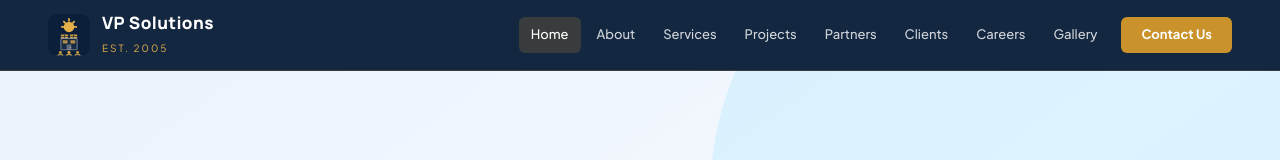
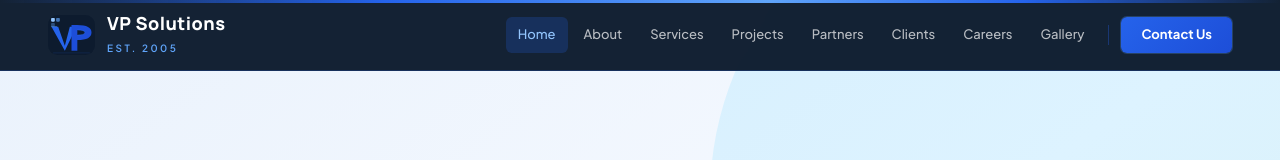
Before and after one commit to iamsagarpj/vp-solutions, a Next.js app: page / in a window 1280 px wide. Shown: the top 160 px of the page. Built offline with nearby package versions, Linux system fonts and the light colour scheme.

Commit message:
TH-0000-python-upgrade-changes-added

```diff
--- a/src/components/layout/Navbar.tsx
+++ b/src/components/layout/Navbar.tsx
@@ -7,27 +7,25 @@ import { cn } from "@/lib/utils";
 import Logo from "@/components/ui/Logo";
 
 const navLinks = [
-  { label: "Home", href: "#home" },
-  { label: "About", href: "#about" },
+  { label: "Home",     href: "#home"     },
+  { label: "About",    href: "#about"    },
   { label: "Services", href: "#services" },
   { label: "Projects", href: "#projects" },
   { label: "Partners", href: "#partners" },
-  { label: "Clients", href: "#clients" },
-  { label: "Careers", href: "#careers" },
-  { label: "Gallery", href: "#gallery" },
+  { label: "Clients",  href: "#clients"  },
+  { label: "Careers",  href: "#careers"  },
+  { label: "Gallery",  href: "#gallery"  },
 ];
 
 export default function Navbar() {
-  const [open, setOpen] = useState(false);
+  const [open,   setOpen]   = useState(false);
   const [active, setActive] = useState("home");
 
   useEffect(() => {
     const sections = document.querySelectorAll("section[id]");
     const observer = new IntersectionObserver(
       (entries) => {
-        entries.forEach((e) => {
-          if (e.isIntersecting) setActive(e.target.id);
-        });
+        entries.forEach((e) => { if (e.isIntersecting) setActive(e.target.id); });
       },
       { rootMargin: "-50% 0px -50% 0px" }
     );
@@ -36,81 +34,144 @@ export default function Navbar() {
   }, []);
 
   return (
-    <nav className="fixed top-0 left-0 right-0 z-50 bg-navy/96 backdrop-blur-md border-b border-gold/20">
+    <nav
+      className="fixed top-0 left-0 right-0 z-50 backdrop-blur-md border-b"
+      style={{
+        background: "rgba(13, 27, 46, 0.97)",
+        borderColor: "rgba(37, 99, 235, 0.22)",
+      }}
+    >
+      {/* ── Top accent line ── */}
+      <div
+        className="absolute top-0 left-0 right-0 h-[2.5px]"
+        style={{
+          background:
+            "linear-gradient(90deg, transparent 0%, #2563eb 30%, #60a5fa 60%, #2563eb 80%, transparent 100%)",
+        }}
+      />
+
       <div className="max-w-screen-2xl mx-auto px-4 sm:px-6 lg:px-8 xl:px-12 h-[60px] sm:h-[66px] lg:h-[70px] flex items-center justify-between">
-        {/* Logo */}
-        <Link href="#home" className="flex items-center gap-2.5 sm:gap-3 flex-shrink-0">
-          <div className="w-[34px] sm:w-[38px] lg:w-[42px] flex-shrink-0">
-            <Logo size={42} />
+
+        {/* ── Logo ── */}
+        <Link href="#home" className="flex items-center gap-2.5 sm:gap-3 flex-shrink-0 group">
+          <div className="flex-shrink-0 transition-transform duration-300 group-hover:scale-105">
+            <Logo size={40} />
           </div>
           <div>
-            <strong className="block font-heading text-[15px] sm:text-[16px] lg:text-[17px] font-extrabold text-white tracking-wide leading-tight">
+            <strong
+              className="block font-heading text-[15px] sm:text-[16px] lg:text-[17px] xl:text-[18px] font-extrabold tracking-wide leading-tight"
+              style={{ color: "#ffffff" }}
+            >
               VP Solutions
             </strong>
-            <span className="text-[9px] sm:text-[10px] tracking-[2px] text-gold-light uppercase">
+            <span
+              className="text-[9px] sm:text-[10px] tracking-[2.5px] uppercase font-semibold"
+              style={{ color: "#60a5fa" }}
+            >
               Est. 2005
             </span>
           </div>
         </Link>
 
-        {/* Desktop links — lg+ */}
+        {/* ── Desktop links (lg+) ── */}
         <div className="hidden lg:flex items-center gap-0.5 xl:gap-1">
           {navLinks.map((l) => (
             <a
               key={l.href}
               href={l.href}
               className={cn(
-                "text-[12px] xl:text-[13px] font-medium px-2.5 xl:px-3 py-2 rounded-md transition-colors",
+                "text-[12px] xl:text-[13px] font-medium px-2.5 xl:px-3 py-2 rounded-md transition-all duration-200",
                 active === l.href.slice(1)
-                  ? "text-white bg-gold/20"
-                  : "text-white/80 hover:text-white hover:bg-gold/15"
+                  ? "text-white"
+                  : "text-white/70 hover:text-white"
               )}
+              style={
+                active === l.href.slice(1)
+                  ? { background: "rgba(37,99,235,0.22)", color: "#93c5fd" }
+                  : undefined
+              }
             >
               {l.label}
             </a>
           ))}
+
+          {/* Divider */}
+          <div
+            className="w-px h-5 mx-2 hidden xl:block"
+            style={{ background: "rgba(37,99,235,0.35)" }}
+          />
+
           <a
             href="#contact"
-            className="ml-2 bg-gold text-white text-[12px] xl:text-[13px] font-bold px-4 xl:px-5 py-2 rounded-md hover:bg-gold-light transition-colors whitespace-nowrap"
+            className="relative overflow-hidden text-white text-[12px] xl:text-[13px] font-bold px-4 xl:px-5 py-2 rounded-md transition-all duration-300 hover:scale-[1.03] hover:shadow-lg"
+            style={{
+              background: "linear-gradient(135deg, #2563eb 0%, #1d4ed8 100%)",
+              boxShadow: "0 0 0 1px rgba(96,165,250,0.25)",
+            }}
+            onMouseEnter={(e) => {
+              (e.currentTarget as HTMLElement).style.boxShadow =
+                "0 4px 20px rgba(37,99,235,0.5), 0 0 0 1px rgba(96,165,250,0.4)";
+            }}
+            onMouseLeave={(e) => {
+              (e.currentTarget as HTMLElement).style.boxShadow =
+                "0 0 0 1px rgba(96,165,250,0.25)";
+            }}
           >
             Contact Us
           </a>
         </div>
 
-        {/* Mobile/Tablet toggle */}
+        {/* ── Mobile/Tablet hamburger ── */}
         <button
-          className="lg:hidden text-white p-1.5 rounded-md hover:bg-white/10 transition-colors"
+          className="lg:hidden p-2 rounded-lg transition-colors"
+          style={{ color: "#93c5fd" }}
           onClick={() => setOpen(!open)}
           aria-label="Toggle menu"
+          onMouseEnter={(e) =>
+            ((e.currentTarget as HTMLElement).style.background = "rgba(37,99,235,0.18)")
+          }
+          onMouseLeave={(e) =>
+            ((e.currentTarget as HTMLElement).style.background = "transparent")
+          }
         >
           {open ? <X size={22} /> : <Menu size={22} />}
         </button>
       </div>
 
-      {/* Mobile/Tablet menu */}
+      {/* ── Mobile / Tablet dropdown ── */}
       {open && (
-        <div className="lg:hidden bg-navy-mid border-t border-white/10 px-4 sm:px-6 pb-4 flex flex-col gap-1 max-h-[calc(100vh-60px)] overflow-y-auto">
-          <div className="grid grid-cols-2 sm:grid-cols-3 gap-1 pt-3">
+        <div
+          className="lg:hidden border-t px-4 sm:px-6 pb-4 pt-3"
+          style={{
+            background: "rgba(10, 18, 38, 0.98)",
+            borderColor: "rgba(37,99,235,0.2)",
+          }}
+        >
+          <div className="grid grid-cols-2 sm:grid-cols-4 gap-1.5 mb-3">
             {navLinks.map((l) => (
               <a
                 key={l.href}
                 href={l.href}
                 onClick={() => setOpen(false)}
-                className={cn(
-                  "text-[13px] px-3 py-2.5 rounded-lg transition-colors text-center font-medium",
+                className="text-[13px] px-3 py-2.5 rounded-lg transition-all duration-200 text-center font-medium"
+                style={
                   active === l.href.slice(1)
-                    ? "bg-gold/20 text-white"
-                    : "text-white/80 hover:bg-gold/15 hover:text-white"
-                )}
+                    ? { background: "rgba(37,99,235,0.25)", color: "#93c5fd" }
+                    : { color: "rgba(255,255,255,0.75)" }
+                }
               >
                 {l.label}
               </a>
             ))}
           </div>
+
           <a
             href="#contact"
             onClick={() => setOpen(false)}
-            className="bg-gold text-white text-[14px] font-bold px-4 py-3 rounded-lg mt-2 text-center hover:bg-gold-light transition-colors"
+            className="block text-white text-[14px] font-bold px-4 py-3 rounded-lg text-center transition-all duration-200"
+            style={{
+              background: "linear-gradient(135deg, #2563eb 0%, #1d4ed8 100%)",
+            }}
           >
             Contact Us
           </a>
--- a/src/components/ui/Logo.tsx
+++ b/src/components/ui/Logo.tsx
@@ -1,95 +1,95 @@
 interface LogoProps {
+  /** Rendered pixel width (height scales automatically via aspect ratio). */
   size?: number;
 }
 
 /**
- * VP Solutions pictorial mark.
+ * VP Solutions — geometric monogram mark.
  *
- * Design language:
- *  • Gold sun + rays  →  Solar EPC / renewable energy
- *  • Rooftop solar panels  →  On-site solar installation
- *  • Building with windows  →  Facility management / infrastructure
- *  • Three person silhouettes  →  Manpower supply / workforce
- *  • Navy palette  →  Government-grade trust
+ * Recreates the reference logo:
+ *  • Three pixel-art squares  →  tech / digital identity
+ *  • Bold angular "V"         →  letter V, rendered with an inner groove (evenodd)
+ *  • Bold geometric "P"       →  letter P with open bowl, fused to V's right arm
+ *  • Electric-blue palette    →  #2563eb (primary) + #1d4ed8 (depth)
+ *
+ * ViewBox: 56 × 48  (slightly wider than tall, matching the mark proportions)
  */
-export default function Logo({ size = 44 }: LogoProps) {
+export default function Logo({ size = 48 }: LogoProps) {
+  // Maintain aspect ratio: width = size * (56/48)
+  const w = Math.round(size * (56 / 48));
+  const h = size;
+
   return (
     <svg
-      width={size}
-      height={size}
-      viewBox="0 0 44 44"
+      width={w}
+      height={h}
+      viewBox="0 0 56 48"
       fill="none"
       xmlns="http://www.w3.org/2000/svg"
-      aria-label="VP Solutions logo"
+      aria-label="VP Solutions logo mark"
     >
-      {/* ── Background ─────────────────────────────────────────── */}
-      <rect width="44" height="44" rx="10" fill="#0B1F3A" />
+      {/* ── Dark-navy background ───────────────────────────────── */}
+      <rect width="56" height="48" rx="11" fill="#0d1b2e" />
 
-      {/* ── Sun ────────────────────────────────────────────────── */}
-      <circle cx="22" cy="13.5" r="5.5" fill="#E5B04A" />
+      {/* ── Pixel dots — top-left tech accent ─────────────────── */}
+      <rect x="3.5" y="3.5" width="4.5" height="4.5" rx="1"   fill="#93c5fd" />
+      <rect x="9.5" y="3.5" width="4.5" height="4.5" rx="1"   fill="#60a5fa" opacity="0.65" />
+      <rect x="3.5" y="9.5" width="4.5" height="4.5" rx="1"   fill="#60a5fa" opacity="0.38" />
 
-      {/* Sun rays — 5 rays covering upper semicircle */}
-      <g stroke="#E5B04A" strokeWidth="1.8" strokeLinecap="round">
-        {/* top */}
-        <line x1="22" y1="5" x2="22" y2="7" />
-        {/* upper-right */}
-        <line x1="27.4" y1="8.1" x2="26.1" y2="9.4" />
-        {/* right */}
-        <line x1="29.5" y1="13.5" x2="27.5" y2="13.5" />
-        {/* upper-left */}
-        <line x1="16.6" y1="8.1" x2="17.9" y2="9.4" />
-        {/* left */}
-        <line x1="14.5" y1="13.5" x2="16.5" y2="13.5" />
-      </g>
+      {/* ── "V" letterform ────────────────────────────────────── */}
+      {/*
+          evenodd trick: outer downward triangle MINUS inner smaller
+          downward triangle = two thick diagonal arm strokes = letter V.
 
-      {/* ── Rooftop solar panels ────────────────────────────────── */}
-      {/* Left panel */}
-      <rect x="13.5" y="21.5" width="7.5" height="4" rx="0.7" fill="#E5B04A" opacity="0.9" />
-      <line x1="17.25" y1="21.5" x2="17.25" y2="25.5" stroke="#0B1F3A" strokeWidth="0.7" />
-      <line x1="13.5"  y1="23.5" x2="21"   y2="23.5" stroke="#0B1F3A" strokeWidth="0.7" />
-
-      {/* Right panel */}
-      <rect x="23" y="21.5" width="7.5" height="4" rx="0.7" fill="#E5B04A" opacity="0.9" />
-      <line x1="26.75" y1="21.5" x2="26.75" y2="25.5" stroke="#0B1F3A" strokeWidth="0.7" />
-      <line x1="23"    y1="23.5" x2="30.5"  y2="23.5" stroke="#0B1F3A" strokeWidth="0.7" />
-
-      {/* Panel gap highlight (thin gold divider between panels) */}
-      <line x1="21.5" y1="21.5" x2="22.5" y2="21.5" stroke="#E5B04A" strokeWidth="0.5" opacity="0.4" />
-
-      {/* ── Building body ───────────────────────────────────────── */}
-      <rect
-        x="13.5" y="25.5"
-        width="17" height="12"
-        rx="1"
-        fill="rgba(255,255,255,0.05)"
-        stroke="rgba(255,255,255,0.38)"
-        strokeWidth="1.2"
+          Outer  → (4, 14) (34, 14) (20, 43)
+          Inner  → (12,14) (26, 14) (20, 37)   ← cuts the groove
+      */}
+      <path
+        fillRule="evenodd"
+        fill="#2563eb"
+        d="M 4,14  L 34,14 L 20,43 Z
+           M 12,14 L 26,14 L 20,37 Z"
       />
 
-      {/* Windows — upper row */}
-      <rect x="15.5" y="27.5" width="5"  height="3.5" rx="0.5" fill="#E5B04A" opacity="0.75" />
-      <rect x="23.5" y="27.5" width="5"  height="3.5" rx="0.5" fill="#E5B04A" opacity="0.75" />
+      {/* Diagonal "cut" highlight on V's top-left edge — modern bevel */}
+      <line
+        x1="4" y1="14" x2="10" y2="14"
+        stroke="#60a5fa" strokeWidth="1.2" strokeLinecap="round"
+        opacity="0.55"
+      />
 
-      {/* Door */}
-      <rect x="19.5" y="32" width="5" height="5.5" rx="0.8" fill="white" opacity="0.32" />
-      {/* Door knob */}
-      <circle cx="23.5" cy="34.8" r="0.6" fill="white" opacity="0.5" />
+      {/* ── "P" letterform ────────────────────────────────────── */}
+      {/*
+          Compound path (evenodd):
+            Outer = P stem (x 28-35, full height) + D-bowl (x 35-52, upper half)
+            Inner = semicircular hole inside the bowl
 
-      {/* ── Workforce — three person silhouettes ────────────────── */}
-      {/* Person 1 */}
-      <circle cx="13" cy="40.2" r="1.5" fill="#E5B04A" opacity="0.85" />
-      <path d="M10.5 43 Q13 41 15.5 43" stroke="#E5B04A" strokeWidth="1.1" fill="none" strokeLinecap="round" opacity="0.85" />
+          P's left stem deliberately overlaps V's right arm for the
+          connected-monogram look (P drawn on top, deeper blue).
+      */}
+      <path
+        fillRule="evenodd"
+        fill="#1d4ed8"
+        d="
+          M 28,12 L 28,43 L 35,43 L 35,30
+          Q 52,30 52,21
+          Q 52,12 35,12
+          Z
+          M 35,18 Q 44,18 44,21 Q 44,24 35,24 Z
+        "
+      />
 
-      {/* Person 2 (center) */}
-      <circle cx="22" cy="40.2" r="1.5" fill="#E5B04A" />
-      <path d="M19.5 43 Q22 41 24.5 43" stroke="#E5B04A" strokeWidth="1.1" fill="none" strokeLinecap="round" />
+      {/* Subtle inner-bowl accent (lighter edge on P's circular opening) */}
+      <path
+        d="M 35,18 Q 44,18 44,21 Q 44,24 35,24"
+        stroke="#3b82f6" strokeWidth="0.7" fill="none" opacity="0.5"
+      />
 
-      {/* Person 3 */}
-      <circle cx="31" cy="40.2" r="1.5" fill="#E5B04A" opacity="0.85" />
-      <path d="M28.5 43 Q31 41 33.5 43" stroke="#E5B04A" strokeWidth="1.1" fill="none" strokeLinecap="round" opacity="0.85" />
-
-      {/* Subtle ground line */}
-      <line x1="8" y1="43.5" x2="36" y2="43.5" stroke="rgba(255,255,255,0.12)" strokeWidth="0.8" />
+      {/* ── Bottom accent line ─────────────────────────────────── */}
+      <line
+        x1="6" y1="45.5" x2="50" y2="45.5"
+        stroke="#2563eb" strokeWidth="0.7" opacity="0.25"
+      />
     </svg>
   );
 }
```
Also changed, not shown: src/app/layout.tsx (+7 -0 lines), public/favicon.svg (added).
